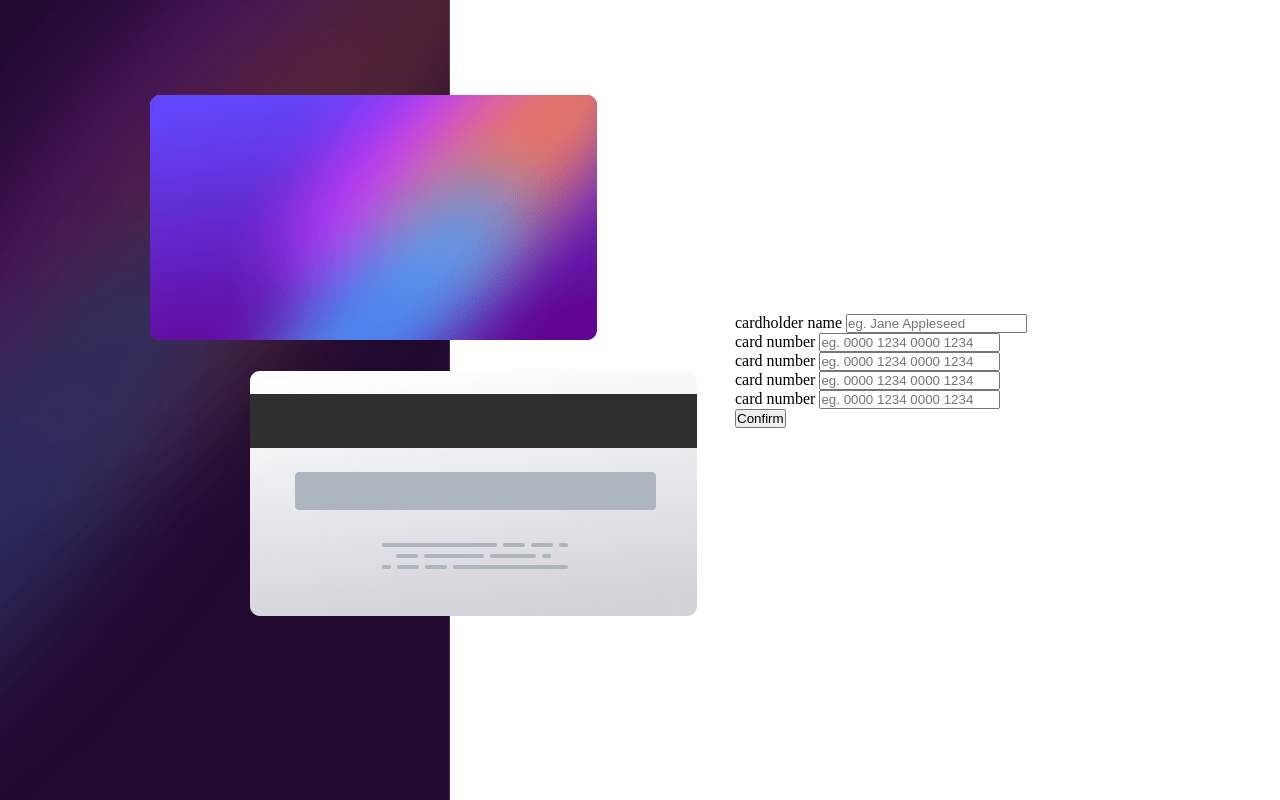
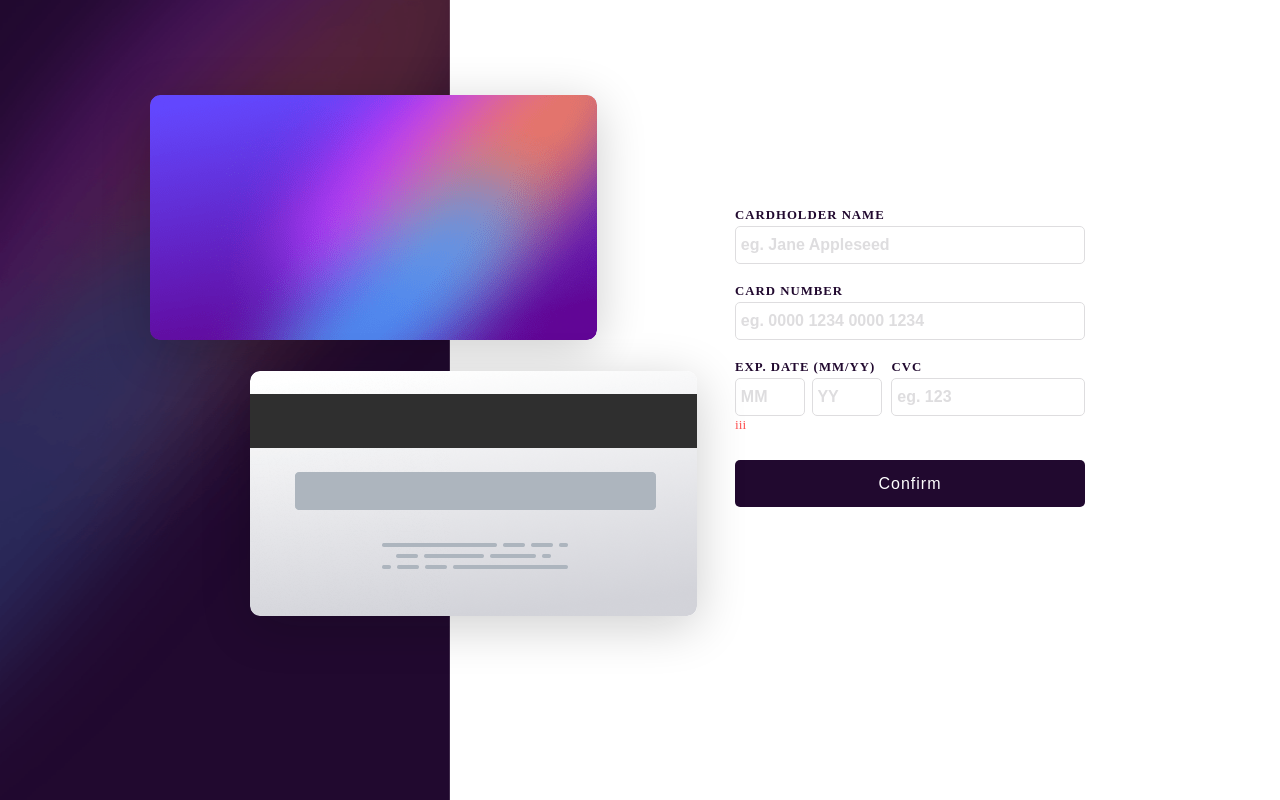
Before and after one commit to Blaco1z/interactive-card-details-form, a plain HTML site: page index.html in a window 1280 px wide. Drawn offline with Linux system fonts and the light colour scheme.

Commit message:
Done with ui

```diff
--- a/css/main.css
+++ b/css/main.css
@@ -7,7 +7,9 @@
  --dark-violet: hsl(278, 68%, 11%);
  --font-size: 1rem;
  --font-sm: 0.8rem;
-
+ --shadow-1:  rgba(8, 8, 8, 0.201) 0px 8px 24px;
+ --shadow-2: rgba(8, 8, 8, 0.201) 0px 10px 50px;
+ --error: hsl(0, 100%, 66%);
 }
 
 *,*::after,*::before{
@@ -15,11 +17,31 @@
     padding: 0;
     box-sizing: border-box;
 }
-
+::placeholder{
+    color: var(--light-gray-violet);
+}
 body{
     width: 100%;
     min-height: 100%;
     background-color: var(--white);
+
+}
+  small{
+    color: var(--error);
+    margin-top: 1px;
+  }
+button{
+    background-color: var(--dark-violet);
+    border: none;
+    outline: none;
+    padding: 0.9rem ;
+    border-radius: 5px;
+    color: var(--white);
+    font-size: var(--font-size);
+    letter-spacing: 1px;
+    cursor: pointer;
+    margin-top: 0.5rem;
+
 }
 
 .image-bg{
@@ -47,13 +69,78 @@ main .front-card {
     position: relative;
     transform: translateX(150px);
     margin-bottom: 1.7rem;
+    width: max-content;
+
+
 }
 main .back-card {
     position: relative;
     transform: translateX(250px);
-    margin-bottom: 1.7rem;
+    width: max-content;
+}
+main .front-card img, main .back-card img {
+    box-shadow: var(--shadow-2);
+    border-radius: 10px;
 }
 
 main .form-container{
-    /* transform: translate(250px,80px); */
+    max-width: 350px;
 }
+
+form {
+    width: 100%;
+    max-height: fit-content;
+    display: flex;
+    gap: 1.2rem;
+    flex-direction: column;
+}
+
+form .input {
+    display: flex;
+    flex-direction: column;
+}
+
+form .input label {
+    color: var(--dark-violet);
+    font-size: var(--font-sm);
+    font-weight: 600;
+    text-transform: uppercase;
+    letter-spacing: 1px;
+    margin-block-end: 3px;
+}
+
+form .input input {
+    width: 100%;
+    height: 38px;
+    outline: none;
+    padding: 0.3rem;
+    border: 1px solid ;
+    border-radius: 5px;
+    font-size: 1rem;
+    font-weight: bold;
+    border-color: var(--light-gray-violet);
+    transition: border-color 200ms ease-in;
+}
+
+form .input input:focus{
+    border-color: var(--linear-grad-right);
+}
+
+form .input input.error{
+    border-color: var(--error);
+}
+
+form .cvc-expdate{
+    width: 100%;
+    display: flex;
+    gap: 0.6rem;
+}
+
+form .cvc-expdate .expdate{
+    width: 50%;
+}
+
+form .cvc-expdate .container{
+    display: flex;
+    gap: 0.4rem;
+}
--- a/index.html
+++ b/index.html
@@ -31,26 +31,28 @@
         <div class="input">
           <label for="card-name">cardholder name</label>
           <input type="text" placeholder="eg. Jane Appleseed" id="card-name">
+          <small id="error-name"></small>
         </div>
         <div class="input">
           <label for="card-number">card number</label>
           <input type="text" inputmode="numeric" pattern="[0-9]*" placeholder="eg. 0000 1234 0000 1234" id="card-number">
+          <small id="error-name"></small>
         </div>
         <div class="cvc-expdate">
-          <div class="expdate">
-            <div class="input">
-              <label for="exp-mon">card number</label>
-              <input type="text" inputmode="numeric" pattern="[0-9]*" placeholder="eg. 0000 1234 0000 1234" id="exp-mon">
+
+            <div class="input expdate">
+              <label for="exp-mon">Exp. date (mm/yy)</label>
+              <div class="container">
+                <input type="tel"  pattern="[0-9]*" placeholder="MM" id="exp-mon">
+              <input type="text" inputmode="numeric" pattern="[0-9]*" placeholder="YY" id="exp-yr">
             </div>
-            <div class="input">
-              <label for="exp-yr">card number</label>
-              <input type="text" inputmode="numeric" pattern="[0-9]*" placeholder="eg. 0000 1234 0000 1234" id="exp-yr">
-            </div>
+            <small id="error-exp">iii</small>
           </div>
           <div class="cvc">
             <div class="input">
-              <label for="card-cvc">card number</label>
-              <input type="text" inputmode="numeric" pattern="[0-9]*" placeholder="eg. 0000 1234 0000 1234" id="card-cvc">
+              <label for="card-cvc">cvc</label>
+              <input type="text" inputmode="numeric" pattern="[0-9]*" placeholder="eg. 123" id="card-cvc">
+              <small id="error-cvc"></small>
             </div>
           </div>
         </div>
@@ -59,5 +61,9 @@
     </div>
   </main>
 
+  <script>
+
+  </script>
+
 </body>
 </html>
```
